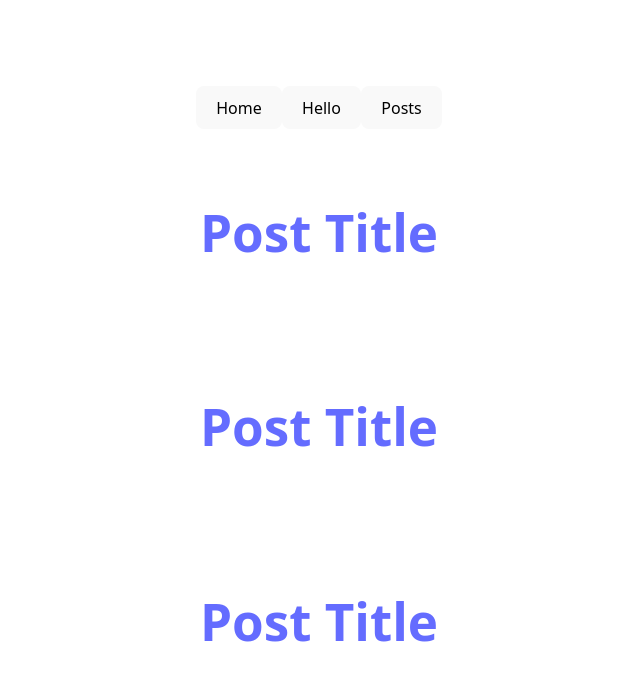
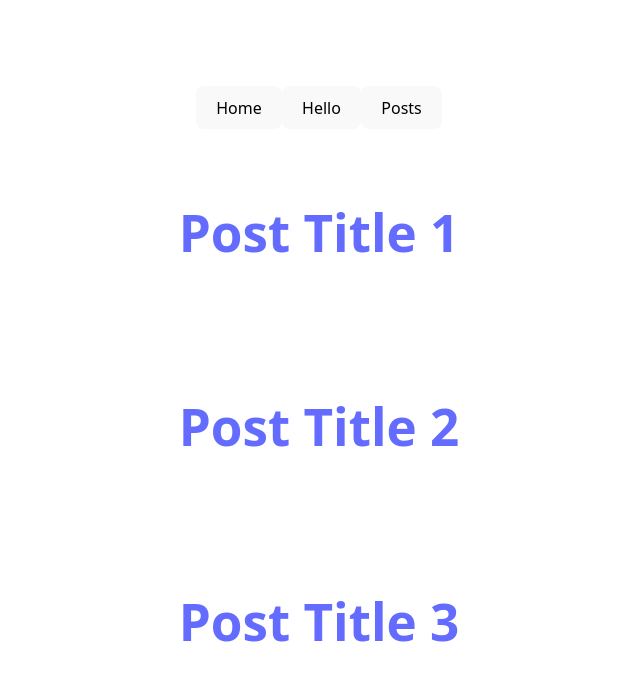
Before and after one commit to halaibrahim867/Learning-ReactJS, a React (Vite) app: page /posts in a window 1280 px wide. Shown: the top 680 px of the page, without its empty margins (321-961 px from the left). Built offline with nearby package versions, Linux system fonts and the light colour scheme.

Commit message:
add 404 page

```diff
--- a/src/App.jsx
+++ b/src/App.jsx
@@ -8,22 +8,23 @@ import Home from "./Home";
 import PostList from "./PostList";
 import PostDetails from "./PostDetails";
 import { postsContext } from "./contexts/postsContext";
+import NotFound from "./NotFound";
 function App() {
   const [count, setCount] = useState(0);
   let postsData = [
     {
       id: 1,
-      title: "Post Title",
+      title: "Post Title 1",
       body: "Lorem ipsum dolor sit, amet consectetur adipisicing elit. Quam corporis aliquam quas delectus excepturi aut iusto modi error quos fugit autem itaque cum quisquam, facere eligendi porro quis velit culpa.",
     },
     {
       id: 2,
-      title: "Post Title",
+      title: "Post Title 2",
       body: "Lorem ipsum dolor sit, amet consectetur adipisicing elit. Quam corporis aliquam quas delectus excepturi aut iusto modi error quos fugit autem itaque cum quisquam, facere eligendi porro quis velit culpa.",
     },
     {
       id: 3,
-      title: "Post Title",
+      title: "Post Title 3",
       body: "Lorem ipsum dolor sit, amet consectetur adipisicing elit. Quam corporis aliquam quas delectus excepturi aut iusto modi error quos fugit autem itaque cum quisquam, facere eligendi porro quis velit culpa.",
     },
   ];
@@ -52,6 +53,8 @@ function App() {
           <Route path="/posts" element={<PostList />} />
 
           <Route path="/postDetails/:postId" element={<PostDetails />} />
+
+          <Route path="*" element={<NotFound />} />
         </Routes>
       </postsContext.Provider>
     </>
--- /dev/null
+++ b/src/NotFound.jsx
@@ -0,0 +1,14 @@
+import { Link } from "react-router-dom";
+
+export default function NotFound() {
+  return (
+    <>
+      <h1>404 (Not Found )</h1>
+      <h3>The url you visited is not defined</h3>
+
+      <Link to="/home">
+        <button>Return to Home Page</button>
+      </Link>
+    </>
+  );
+}
--- a/src/PostDetails.jsx
+++ b/src/PostDetails.jsx
@@ -6,8 +6,9 @@ export default function PostDetails() {
   const { postId } = useParams();
 
   const post = posts.find((p) => {
-    return (p.id = postId);
+    return p.id == postId;
   });
+  if (post) {
     return (
       <>
         <h2>Post Details Page</h2>
@@ -15,4 +16,11 @@ export default function PostDetails() {
         <p>{post.body}</p>
       </>
     );
+  } else {
+    return (
+      <>
+        <h1>The post with id: {postId} is not exist</h1>
+      </>
+    );
   }
+}
--- a/src/PostList.jsx
+++ b/src/PostList.jsx
@@ -4,6 +4,7 @@ import { postsContext } from "./contexts/postsContext";
 import { useContext } from "react";
 export default function PostList() {
   const posts = useContext(postsContext);
+
   let postList = posts.map((post) => {
     return (
       <Link key={post.id} to={`/postDetails/${post.id}`}>
```
Lines whose indentation alone changed are shown as unchanged.
